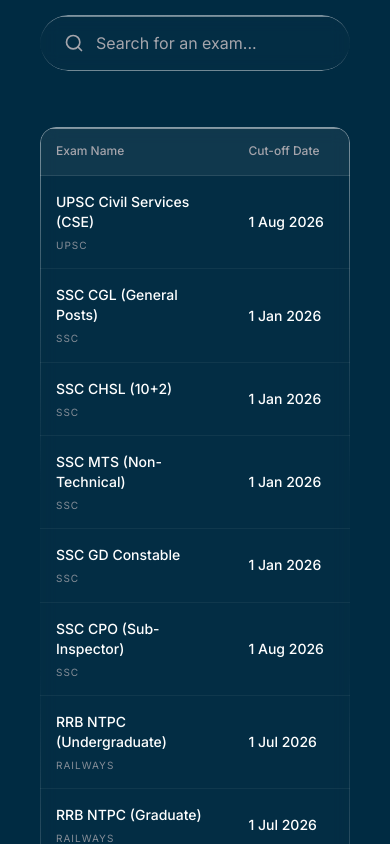
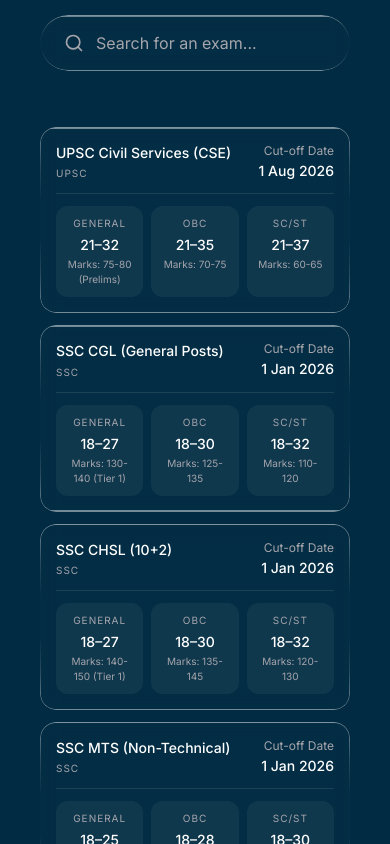
Before and after one commit to Madalior/Madalior.github.io, a React (Vite) app: page / in a window 390 px wide. Shown: the part 1780-2624 px from the top of the page. Built offline with nearby package versions, Linux system fonts and the light colour scheme.

Commit message:
feat: mobile card layout for exam directory (no more cut-off columns)

```diff
--- a/src/components/ExamDirectory.tsx
+++ b/src/components/ExamDirectory.tsx
@@ -109,8 +109,46 @@
         )}
       </div>
 
-      {/* Exam Table */}
-      <div className="w-full mt-8 md:mt-10 liquid-glass rounded-2xl overflow-hidden overflow-x-auto">
+      {/* Mobile Card View */}
+      <div className="w-full mt-8 md:mt-10 flex flex-col gap-3 md:hidden">
+        {displayedExams.map(([name, exam]) => (
+          <div key={name} className="liquid-glass rounded-2xl p-4 border border-white/10">
+            <div className="flex items-start justify-between gap-2 mb-3">
+              <div>
+                <div className="font-medium text-foreground text-sm leading-snug">{name}</div>
+                <div className="text-[10px] uppercase tracking-widest text-muted-foreground mt-1">{exam.group}</div>
+              </div>
+              <div className="text-right shrink-0">
+                <div className="text-xs text-muted-foreground">Cut-off Date</div>
+                <div className="text-sm font-medium text-foreground mt-0.5">
+                  {new Date(exam.cutoffDate).toLocaleDateString('en-IN', { month: 'short', day: 'numeric', year: 'numeric' })}
+                </div>
+              </div>
+            </div>
+            <div className="grid grid-cols-3 gap-2 pt-3 border-t border-white/10">
+              {[
+                { label: 'General', max: exam.maxAge.general, marks: exam.cutoffMarks?.general },
+                { label: 'OBC', max: exam.maxAge.obc, marks: exam.cutoffMarks?.obc },
+                { label: 'SC/ST', max: exam.maxAge.sc_st, marks: exam.cutoffMarks?.sc_st },
+              ].map((cat) => (
+                <div key={cat.label} className="bg-white/5 rounded-xl p-2.5 text-center">
+                  <div className="text-[10px] text-muted-foreground uppercase tracking-widest mb-1">{cat.label}</div>
+                  <div className="text-sm font-medium text-foreground">{exam.minAge}–{cat.max}</div>
+                  <div className="text-[10px] text-muted-foreground mt-0.5">Marks: {cat.marks || 'N/A'}</div>
+                </div>
+              ))}
+            </div>
+          </div>
+        ))}
+        {filteredExams.length === 0 && (
+          <div className="p-12 text-center text-muted-foreground">
+            No exams found matching your search.
+          </div>
+        )}
+      </div>
+
+      {/* Desktop Table View */}
+      <div className="hidden md:block w-full mt-8 md:mt-10 liquid-glass rounded-2xl overflow-hidden overflow-x-auto">
         <table className="w-full text-left border-collapse min-w-[700px]">
           <thead>
             <tr className="border-b border-white/10 bg-white/5 text-xs sm:text-sm text-muted-foreground">
@@ -156,6 +194,7 @@
         )}
       </div>
 
+
       {visibleCount < filteredExams.length && (
         <div className="mt-8 flex justify-center w-full">
           <button
```
